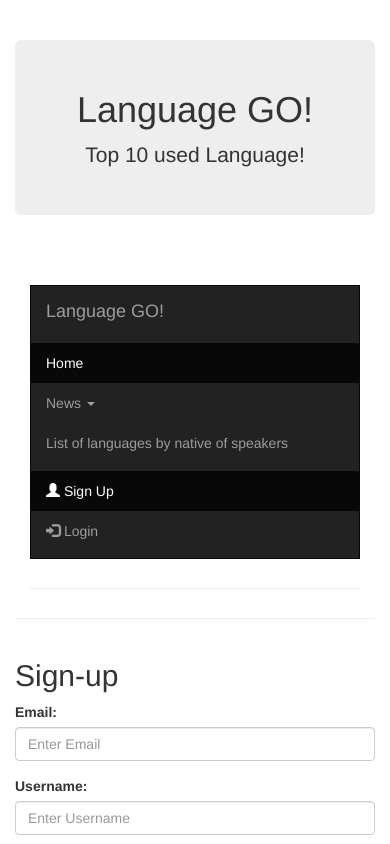
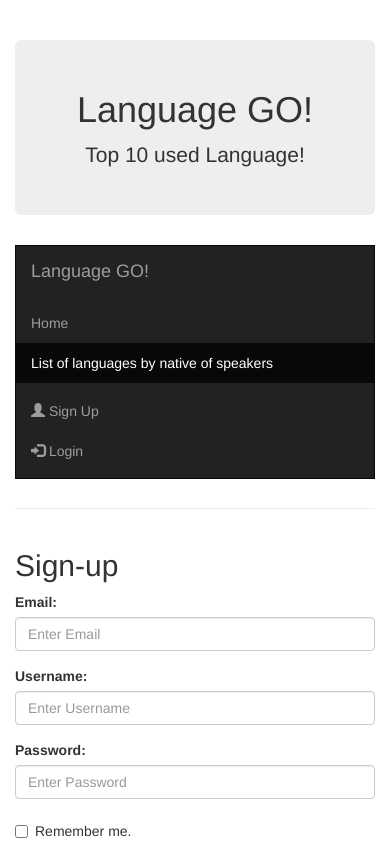
Before and after one commit to jasper626/jasperlam.github.io, a website: page Website/More bootstrap.html in a window 390 px wide. Shown: the top 844 px of the page. Drawn offline with Linux system fonts and the light colour scheme.

Commit message:
Update More bootstrap.html

```diff
--- a/Website/More bootstrap.html
+++ b/Website/More bootstrap.html
@@ -10,37 +10,27 @@
 
 	</style>
  <body>
- <div class="container">
+<div class="container">
   <div class="page-header">
     <div class="jumbotron text-center">
   <h1>Language GO!</h1>
   <p>Top 10 used Language!</p>
 </div>
-   <div class="container">
-  <div class="page-header">
     <nav class="navbar navbar-inverse">
   <div class="container-fluid">
     <div class="navbar-header">
-      <a class="navbar-brand" href="file:///C:/Users/ITE32B-11/Desktop/Sublime%20Text%20Build%203114/Website/Website.html#">Language GO!</a>
+      <a class="navbar-brand" href="https://jasper626.github.io/jasperlam.github.io/Website/Website.html">Language GO!</a>
     </div>
     <ul class="nav navbar-nav">
-      <li class="active"><a href="file:///C:/Users/ITE32B-11/Desktop/Sublime%20Text%20Build%203114/Website/Website.html#">Home</a></li>
-      <li class="dropdown"><a class="dropdown-toggle" data-toggle="dropdown" href="#">News <span class="caret"></span></a>
-        <ul class="dropdown-menu">
-          <li><a href="#"></a></li>
-          <li><a href="#"></a></li>
-        </ul>
-      </li>
-      <li><a href="file:///C:/Users/ITE32B-11/Desktop/Sublime%20Text%20Build%203114/Website/Top%2010%20Languages.html">List of languages by native of speakers</a></li>
+      <li><a href="https://jasper626.github.io/jasperlam.github.io/Website/Website.html">Home</a></li>
+      <li class="active"><a href="Website/Top%2010%20Languages.html">List of languages by native of speakers</a></li>
     </ul>
     <ul class="nav navbar-nav navbar-right">
-      <li class="active"><a href="file:///C:/Users/ITE32B-11/Desktop/Sublime%20Text%20Build%203114/Website/More%20bootstrap.html"><span class="glyphicon glyphicon-user"></span> Sign Up</a></li>
-      <li><a href="file:///C:/Users/ITE32B-11/Desktop/Sublime%20Text%20Build%203114/Website/Bootstrap.html"><span class="glyphicon glyphicon-log-in"></span> Login</a></li>
+      <li><a href="https://jasper626.github.io/jasperlam.github.io/Website/More%20bootstrap.html"><span class="glyphicon glyphicon-user"></span> Sign Up</a></li>
+      <li><a href="https://jasper626.github.io/jasperlam.github.io/Website/Bootstrap.html"><span class="glyphicon glyphicon-log-in"></span> Login</a></li>
     </ul>
   </div>
 </nav>
-  </div>
-</div>
   </div>
 </div>
 
```
